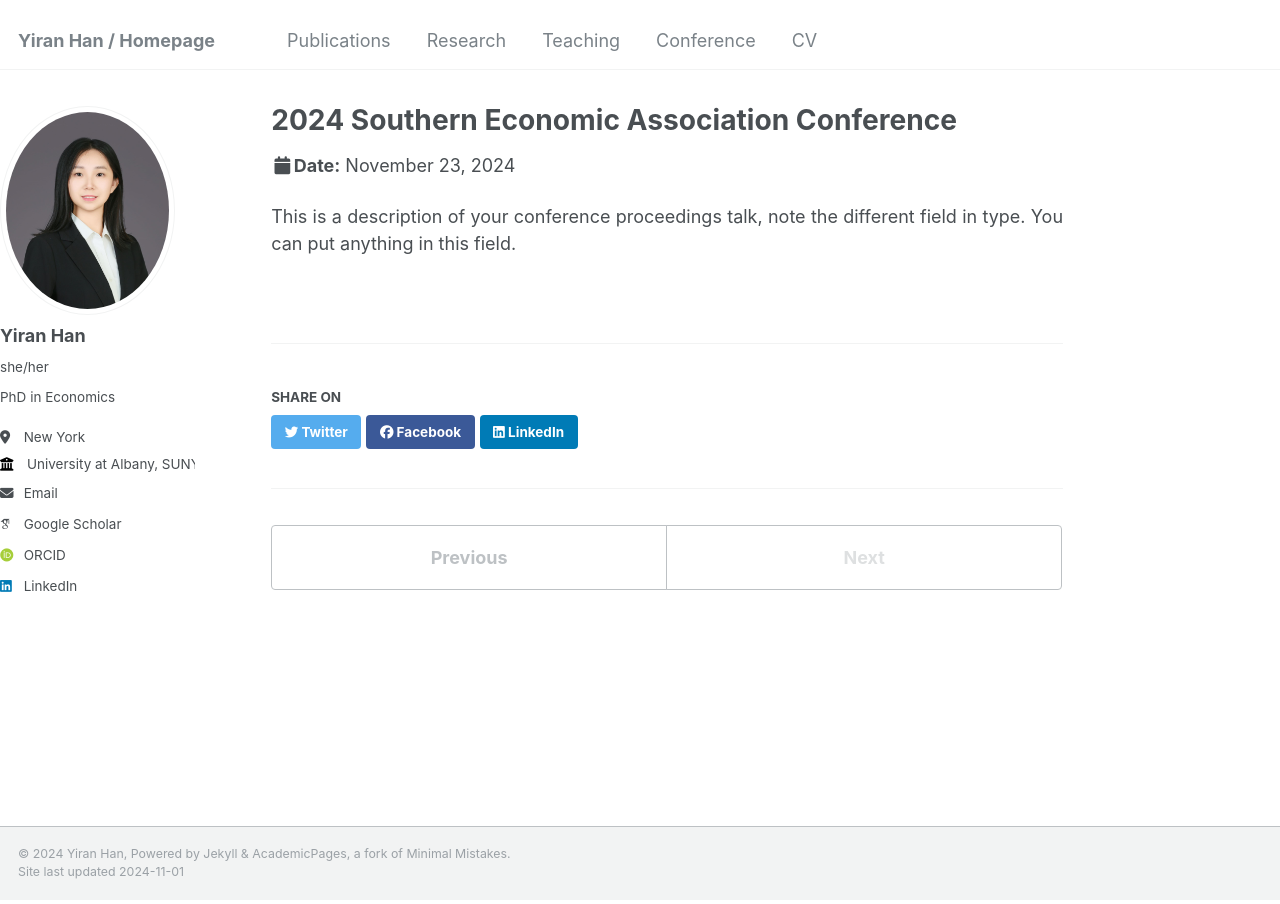
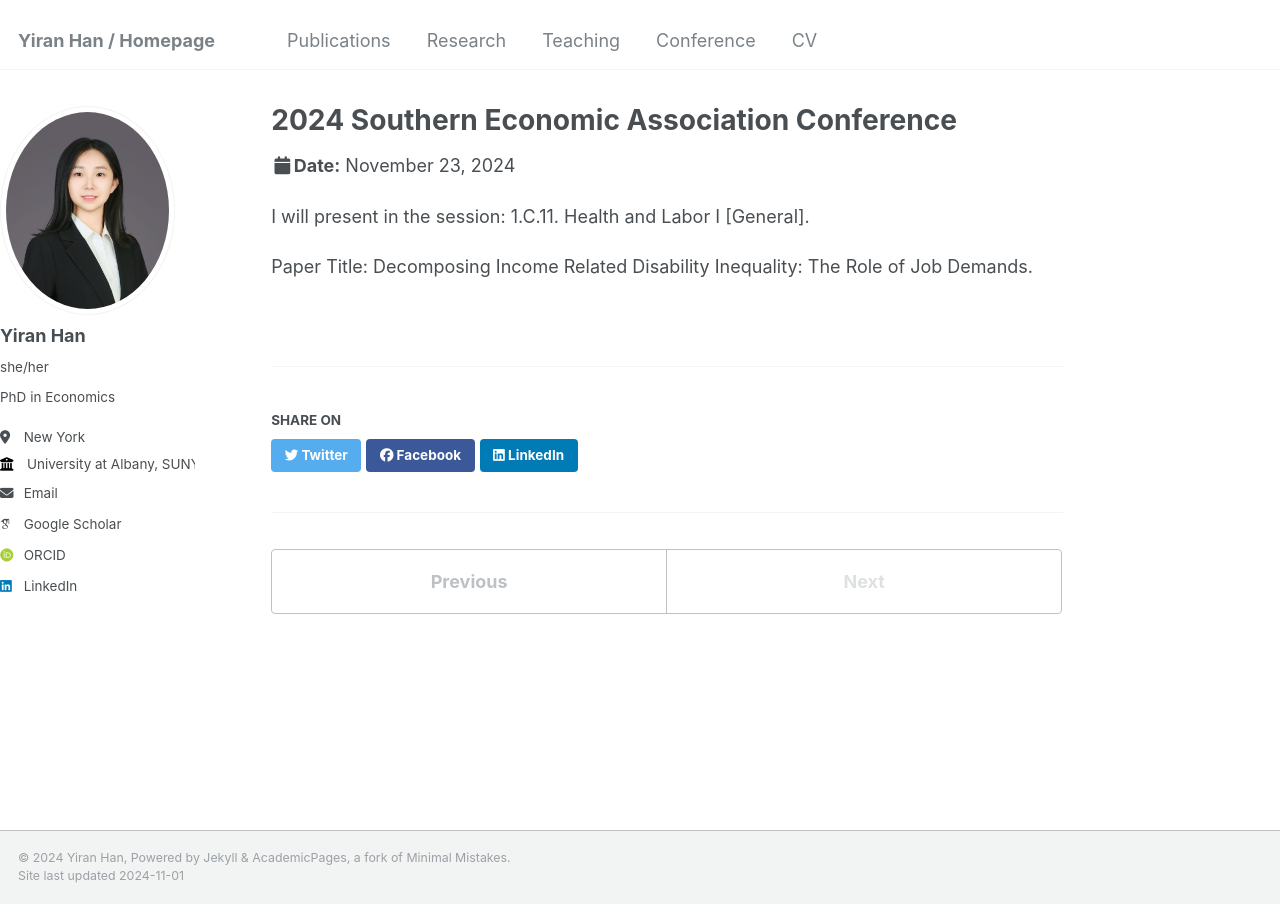
Before and after one commit to yiran-han/yiran-han.github.io, a Jekyll site: the page built from _talks/2024-2.md, in a window 1280 px wide. Built offline with Jekyll 4.4.1, drawn with Linux system fonts in a browser that asks for light colours; some web fonts are replaced.

Commit message:
Update 2024-2.md

```diff
--- a/_talks/2024-2.md
+++ b/_talks/2024-2.md
@@ -8,4 +8,6 @@ date: 2024-11-23
 location: "DC"
 ---
 
-This is a description of your conference proceedings talk, note the different field in type. You can put anything in this field.
+I will present in the session: 1.C.11. Health and Labor I [General]. <br>
+
+Paper Title: Decomposing Income Related Disability Inequality: The Role of Job Demands.
```
